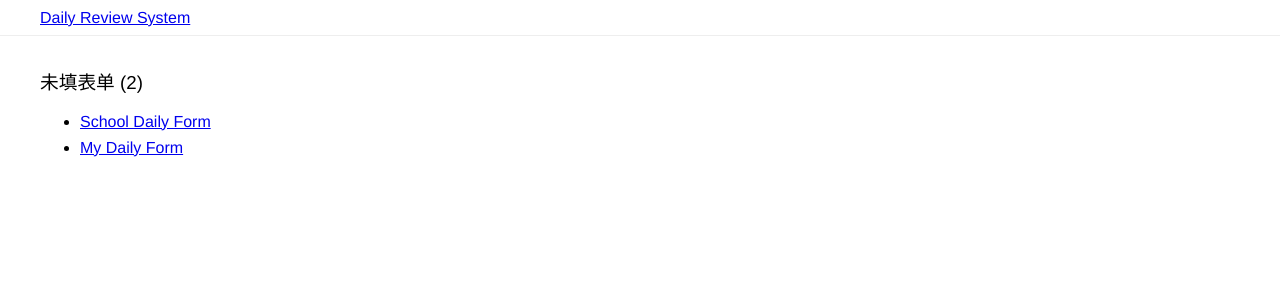
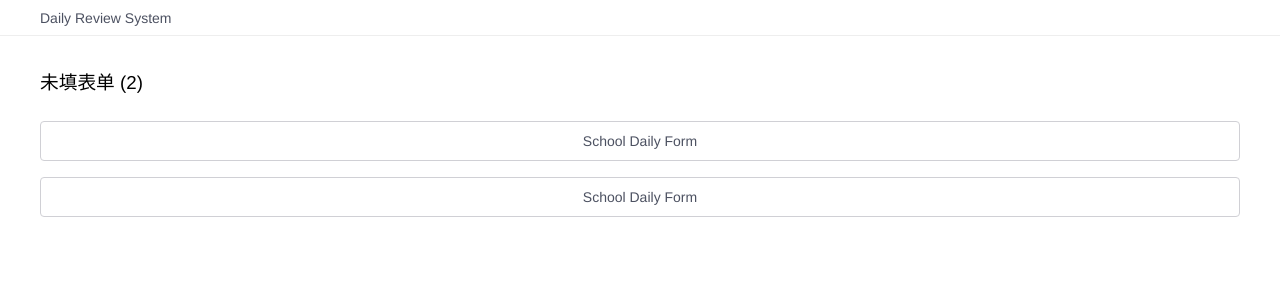
Before and after one commit to DailyReviewSystem/Review-Client-Side, a Vue app: page / in a window 1280 px wide. Shown: the top 300 px of the page. Built offline with nearby package versions, Linux system fonts and the light colour scheme.

Commit message:
New Style

```diff
--- a/src/components/SiteHeader.vue
+++ b/src/components/SiteHeader.vue
@@ -6,12 +6,18 @@
   display: flex;
   align-items: center;
 }
+
+.logo {
+  border: none!important;
+  padding: .5em!important;
+  margin-left: -.5em;
+}
 </style>
 
 <template>
   <header class="site-header">
     <div class="content-width">
-      <router-link to="/">Daily Review System</router-link>
+      <router-link to="/" class="ui-button logo">Daily Review System</router-link>
     </div>
   </header>
 </template>
--- a/src/views/index.vue
+++ b/src/views/index.vue
@@ -7,7 +7,7 @@ main.content {
   font-weight: 400;
 }
 
-.form-list li {
+.form-list a {
   margin: .5rem 0;
 }
 </style>
@@ -18,15 +18,20 @@ main.content {
 
       <h3 class="list-title">未填表单 (2)</h3>
 
-      <ul class="form-list">
-        <li>
-          <router-link to="/form/1">School Daily Form</router-link>
-        </li>
+      <div class="flex col form-list">
+        <router-link
+            to="/form/1"
+            class="ui-button"
+            style="display: block"
+        >School Daily Form</router-link>
 
-        <li>
-          <router-link to="/form/1">My Daily Form</router-link>
-        </li>
-      </ul>
+        <router-link
+            to="/form/1"
+            class="ui-button"
+            style="display: block"
+        >School Daily Form</router-link>
+      </div>
+
     </div>
   </main>
 </template>
```
